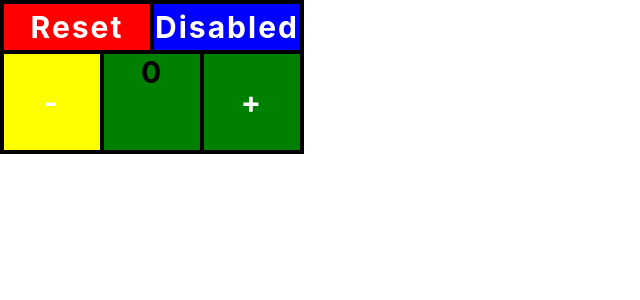
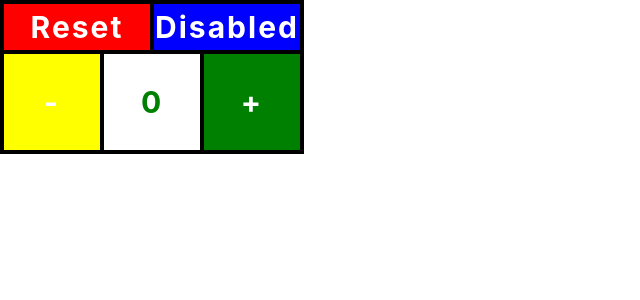
Before and after one commit to AllaDihtiarova/MyApp, a React (Create React App) app: page /counter in a window 1280 px wide. Shown: the top 300 px of the page, without its empty margins (0-640 px from the left). Built offline with nearby package versions, Linux system fonts and the light colour scheme.

Commit message:
First commit

```diff
--- a/src/components/Counter.js
+++ b/src/components/Counter.js
@@ -5,7 +5,7 @@ export const Counter = () => {
 
   // const [counter, setCounter] = useState(JSON.parse(window.localStorage.getItem("counter")) ?? 0);
   const [counter, setCounter] = useState(0)
-  const [disabled, setDisabled] = useState("Disabled")
+  const [disabled, setDisabled] = useState(true)
 
   const handleCounterIncrement = () => {
     setCounter(state => state + 1);
@@ -20,19 +20,19 @@ export const Counter = () => {
   }
 
   const handleDisabled = () => {
-    setDisabled("Enabled")
+    setDisabled(!disabled)
   }
 
   return (
     <div style={{border: "2px solid black", width: "304px"}}>
     <div className={styles.container}>
       <button type="button" onClick={handleReset} className={styles.button} style={{ backgroundColor: "red" }}>Reset</button>
-      <button type="button" onClick={handleDisabled} className={styles.button} style={{ backgroundColor: "blue" }}>{ disabled}</button>
+      <button type="button" onClick={handleDisabled} className={styles.button} style={{ backgroundColor: "blue" }}>{ disabled ? "Disabled" : "Enabled"}</button>
     </div >
     <div className={styles.container}>
-      <button type="button" onClick={handleCounterDecrement} className={styles.counter} style={{ backgroundColor: "yellow", color: "white" }}>-</button>
-      <div className={styles.counter} style={{backgroundColor: (counter<0) ? "red" : "green"}}>{ counter }</div>
-      <button type="button" onClick={handleCounterIncrement} className={styles.counter} style={{ backgroundColor: "green", color: "white" }}>+</button>
+      <button type="button" onClick={disabled ? handleCounterDecrement : console.log("нажмите кнопку Enable")} className={disabled ? styles.counterDecrement : styles.toggle} >-</button>
+      <div className={styles.counter} style={{color: (counter<0) ? "red" : "green"}}>{ counter }</div>
+      <button type="button" onClick={disabled ? handleCounterIncrement : console.log("нажмите кнопку Enable")} className={disabled ? styles.counterIncrement : styles.toggle}>+</button>
       </div >
     </div>
   );
--- a/src/styles/components/Counter.module.css
+++ b/src/styles/components/Counter.module.css
@@ -16,6 +16,20 @@
 }
 
 .counter {
+  display: flex;
+  justify-content: center;
+  align-items: center;
+  font: inherit;
+  height: 100px;
+  width: 100px;
+  border: 2px solid black;
+  font-weight: 700;
+  font-size: 30px;
+	letter-spacing: 2px;
+	text-align: center;
+}
+
+.counterDecrement {
   display: table-cell;
   vertical-align: middle;
   font: inherit;
@@ -26,4 +40,36 @@
   font-size: 30px;
 	letter-spacing: 2px;
 	text-align: center;
+  background-color: yellow;
+  color: white;
 }
+
+.counterIncrement {
+  display: table-cell;
+  vertical-align: middle;
+  font: inherit;
+  height: 100px;
+  width: 100px;
+  border: 2px solid black;
+  font-weight: 700;
+  font-size: 30px;
+	letter-spacing: 2px;
+	text-align: center;
+  background-color: green;
+  color: white;
+}
+
+.toggle {
+  display: table-cell;
+  vertical-align: middle;
+  font: inherit;
+  height: 100px;
+  width: 100px;
+  border: 2px solid black;
+  font-weight: 700;
+  font-size: 30px;
+	letter-spacing: 2px;
+	text-align: center;
+  background-color: gray;
+  color: white
+}
```
